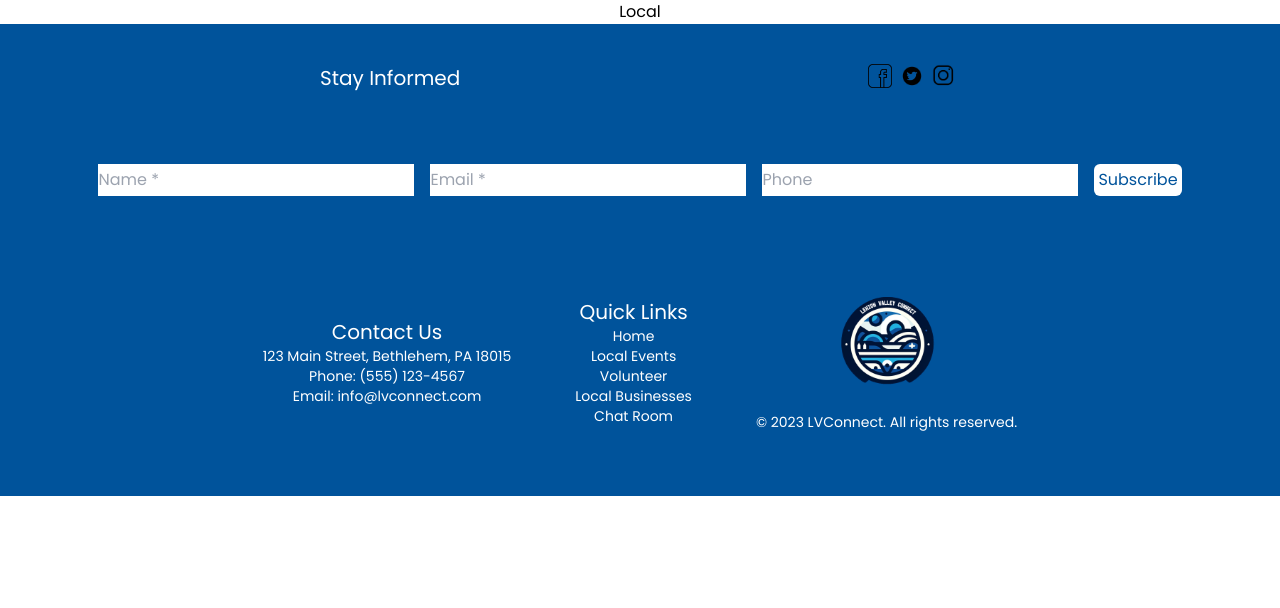
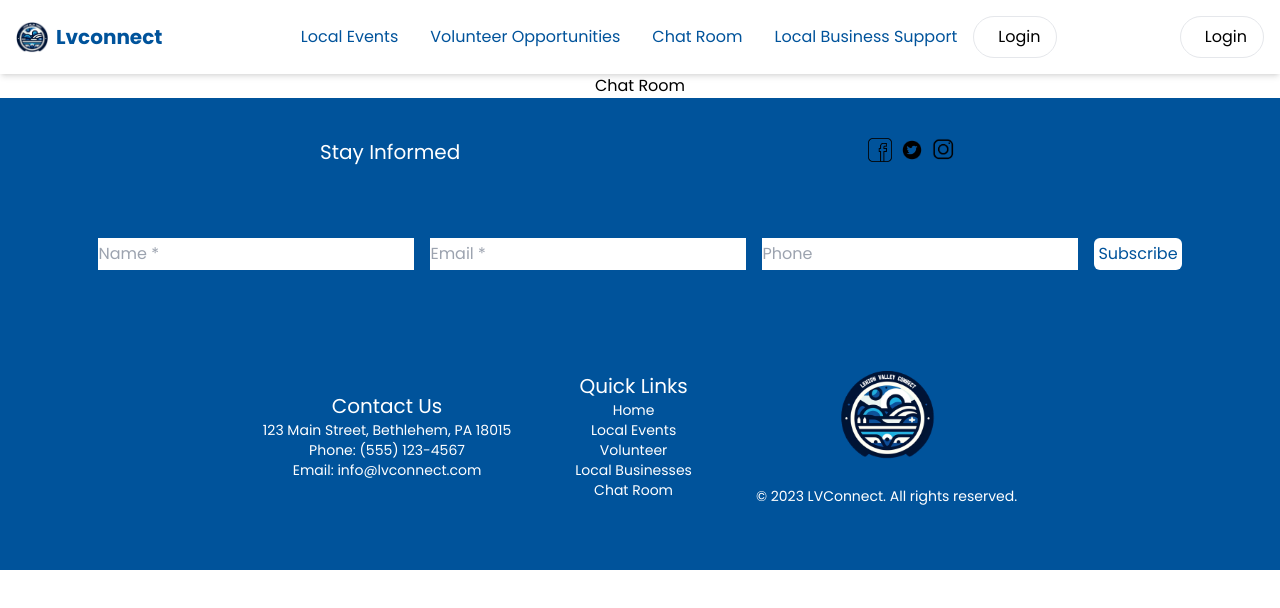
Before and after one commit to anvu21/lv-connect, a React (Vite) app in the folder frontend/webpage/: page /chat-room in a window 1280 px wide. Shown: the top 608 px of the page. Built offline with nearby package versions, Linux system fonts and the light colour scheme; the HTML template or start-up script is replaced by a standard one.

Commit message:
Center volunteer content

```diff
--- a/frontend/webpage/src/component/Chat/chatroom.jsx
+++ b/frontend/webpage/src/component/Chat/chatroom.jsx
@@ -2,14 +2,18 @@ import styles from './styles.module.css';
 import React, { useState } from 'react';
 import { useNavigate } from "react-router-dom";
 import axios from "axios";
+import NavBar from "../Navbar.jsx";
 
 const chatroom = () => {
 
 
 
   return (
-    <div>Local
+    <>
+    <NavBar />
+    <div>Chat Room
     </div>
+    </>
   )
 }
 
--- a/frontend/webpage/src/component/Volunteer/volunteer.jsx
+++ b/frontend/webpage/src/component/Volunteer/volunteer.jsx
@@ -33,7 +33,7 @@ const Volunteer = () => {
     return (
         <>
         <NavBar />
-        <div>
+        <div className="w-11/12 flex flex-col items-center" style={{marginLeft:'auto', marginRight:'auto'}}>
             <h1 className='my-5 text-3xl'>Volunteer Opportunities</h1>
             {addEvent &&
               <AddVolEvent setAdd={setAddEvent} />
```
